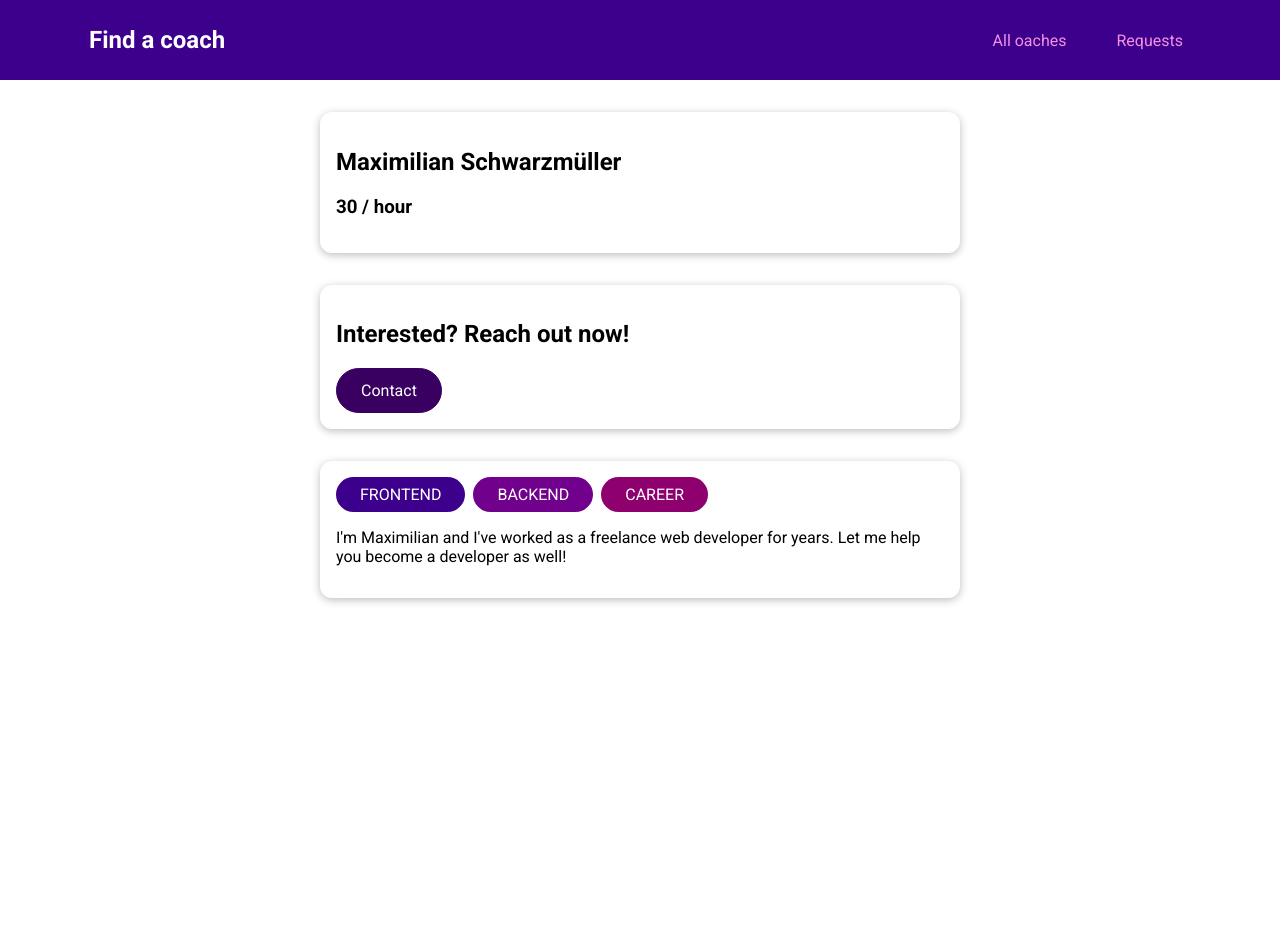
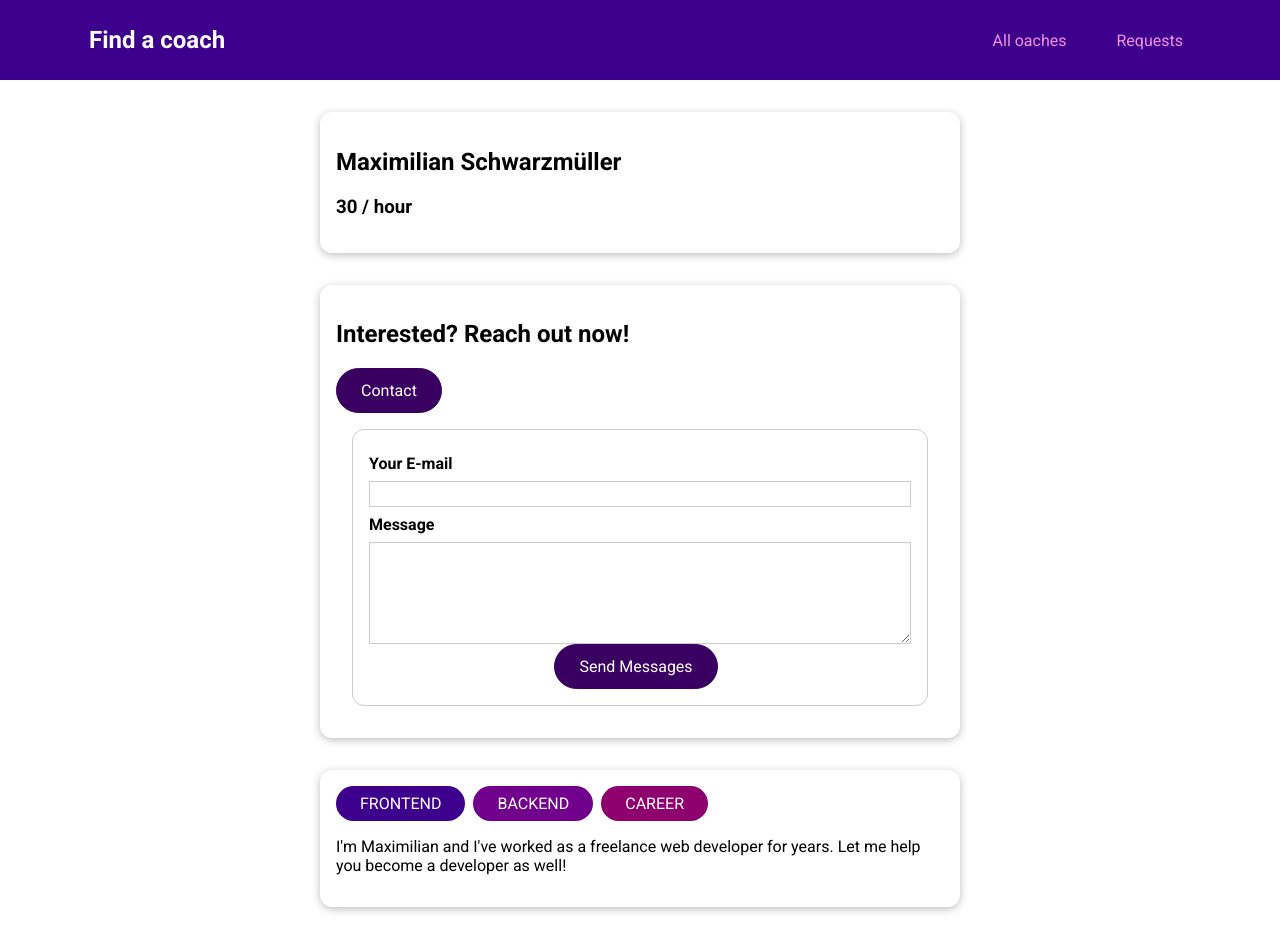
Before and after one commit to cristianmurillo87/vuejs-complete-course, a Vue app in the folder 14-vue-main-project-challenge/: page /coaches/c1 in a window 1280 px wide. Before the commit the page ends 800 px from the top, so only its background shows below. Built offline with nearby package versions, Linux system fonts and the light colour scheme.

Commit message:
created coach contact forn

```diff
--- a/14-vue-main-project-challenge/src/pages/coaches/CoachDetail.vue
+++ b/14-vue-main-project-challenge/src/pages/coaches/CoachDetail.vue
@@ -10,6 +10,7 @@
       <header>
         <h2>Interested? Reach out now!</h2>
         <base-button link :to="contactLink">Contact</base-button>
+        <contact-coach></contact-coach>
       </header>
     </base-card>
   </section>
@@ -22,7 +23,11 @@
 </template>
 
 <script>
+import ContactCoach from '../requests/ContactCoach.vue'
 export default {
+  components: {
+    ContactCoach,
+  },
   // passed in the router
   props: ['id'],
   data() {
--- a/14-vue-main-project-challenge/src/pages/requests/ContactCoach.vue
+++ b/14-vue-main-project-challenge/src/pages/requests/ContactCoach.vue
@@ -1 +1,81 @@
-<template>CONTACT A COACH</template>
+<template>
+  <form @submit.prevent="submit">
+    <div class="form-control">
+      <label for="email">Your E-mail</label>
+      <input type="email" id="email" v-model.trim="email" />
+    </div>
+    <div lass="form-control">
+      <label for="message">Message</label>
+      <textarea type="email" id="message" rows="5" v-model.trim="message" />
+    </div>
+    <p v-if="!formIsValid">Please enter a valid email and non-empty message.</p>
+    <div class="actions">
+      <base-button>Send Messages</base-button>
+    </div>
+  </form>
+</template>
+
+<script>
+export default {
+  data() {
+    return {
+      email: '',
+      message: '',
+      formIsValid: true,
+    }
+  },
+  methods: {
+    submit() {
+      this.formIsValid = true
+      if (this.email === '' || !this.email.includes('@') || this.message === '') {
+        this.formIsValid = false
+        return
+      }
+    },
+  },
+}
+</script>
+
+<style scoped>
+form {
+  margin: 1rem;
+  border: 1px solid #ccc;
+  border-radius: 12px;
+  padding: 1rem;
+}
+
+.form-control {
+  margin: 0.5rem 0;
+}
+
+label {
+  font-weight: bold;
+  margin-bottom: 0.5rem;
+  display: block;
+}
+
+input,
+textarea {
+  display: block;
+  width: 100%;
+  font: inherit;
+  border: 1px solid #ccc;
+  padding: 0.15rem;
+}
+
+input:focus,
+textarea:focus {
+  border-color: #3d008d;
+  background-color: #faf6ff;
+  outline: none;
+}
+
+.errors {
+  font-weight: bold;
+  color: red;
+}
+
+.actions {
+  text-align: center;
+}
+</style>
```
